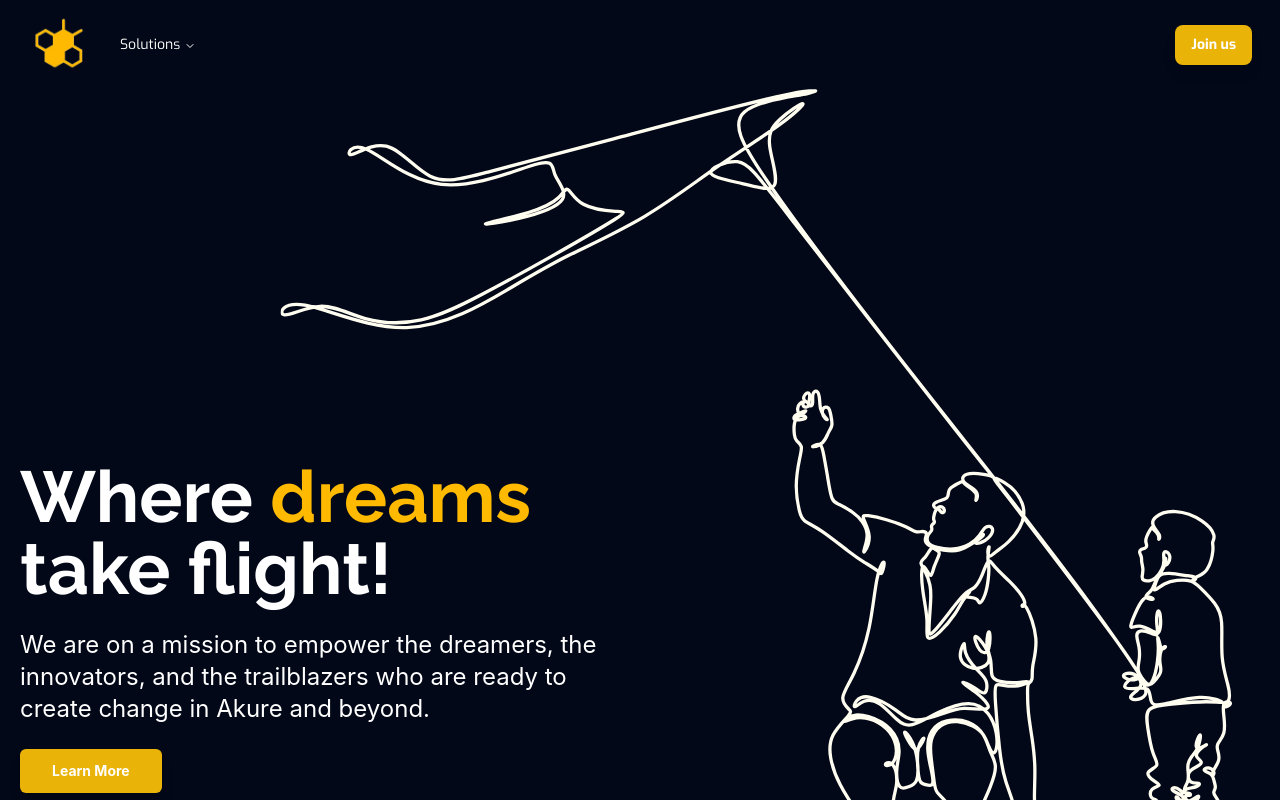
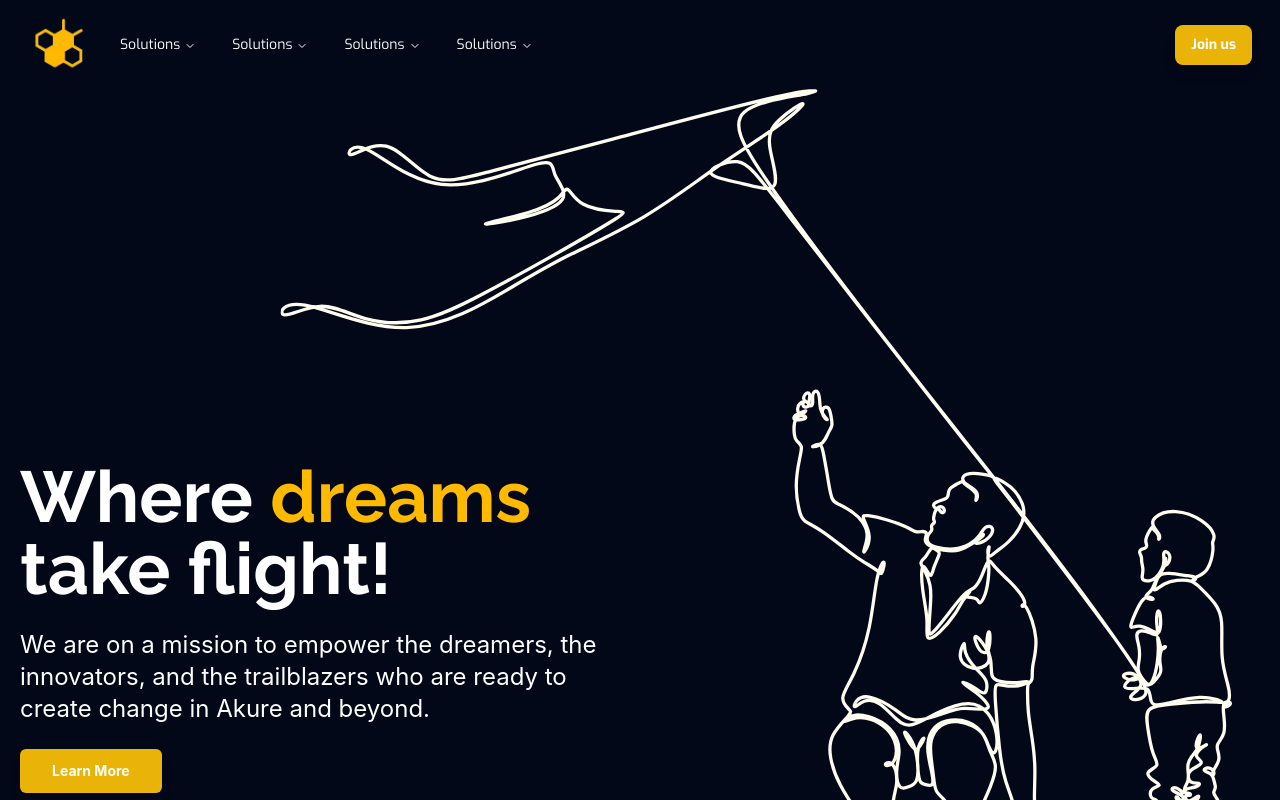
Before and after one commit to Ernie1234/bee-hive, a Next.js app: page / in a window 1280 px wide. Shown: the top 800 px of the page. Built offline with nearby package versions, Linux system fonts and the light colour scheme.

Commit message:
feat: add additional DesktopMenu items for resources, programs, and media

```diff
--- a/components/Navbar.tsx
+++ b/components/Navbar.tsx
@@ -111,6 +111,9 @@ export default function Navbar() {
 
           <ul className="gap-x-1 lg:flex items-center hidden">
             <DesktopMenu items={INSIDE_HIVE} />
+            <DesktopMenu items={RESOURCES} />
+            <DesktopMenu items={PROGRAMS} />
+            <DesktopMenu items={MEDIA} />
           </ul>
         </div>
         <div className="flex items-center gap-x-5">
```
